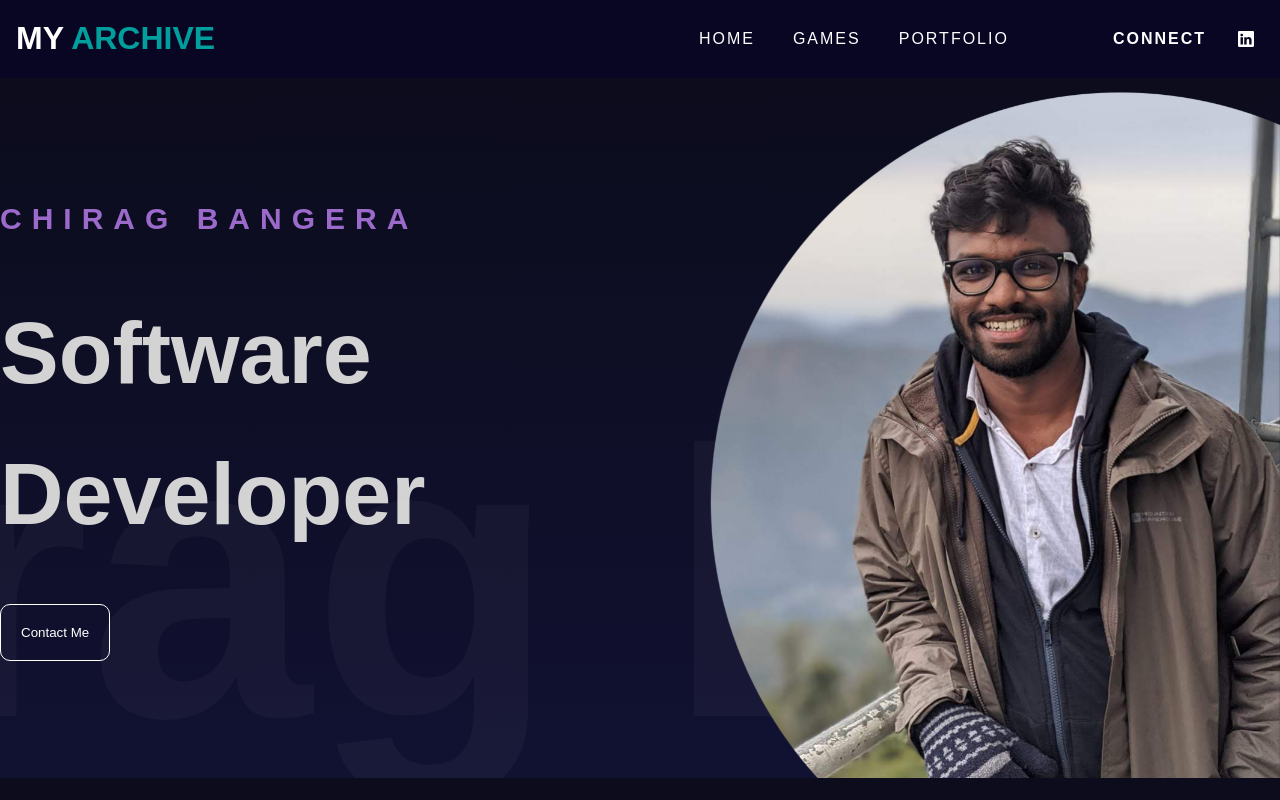
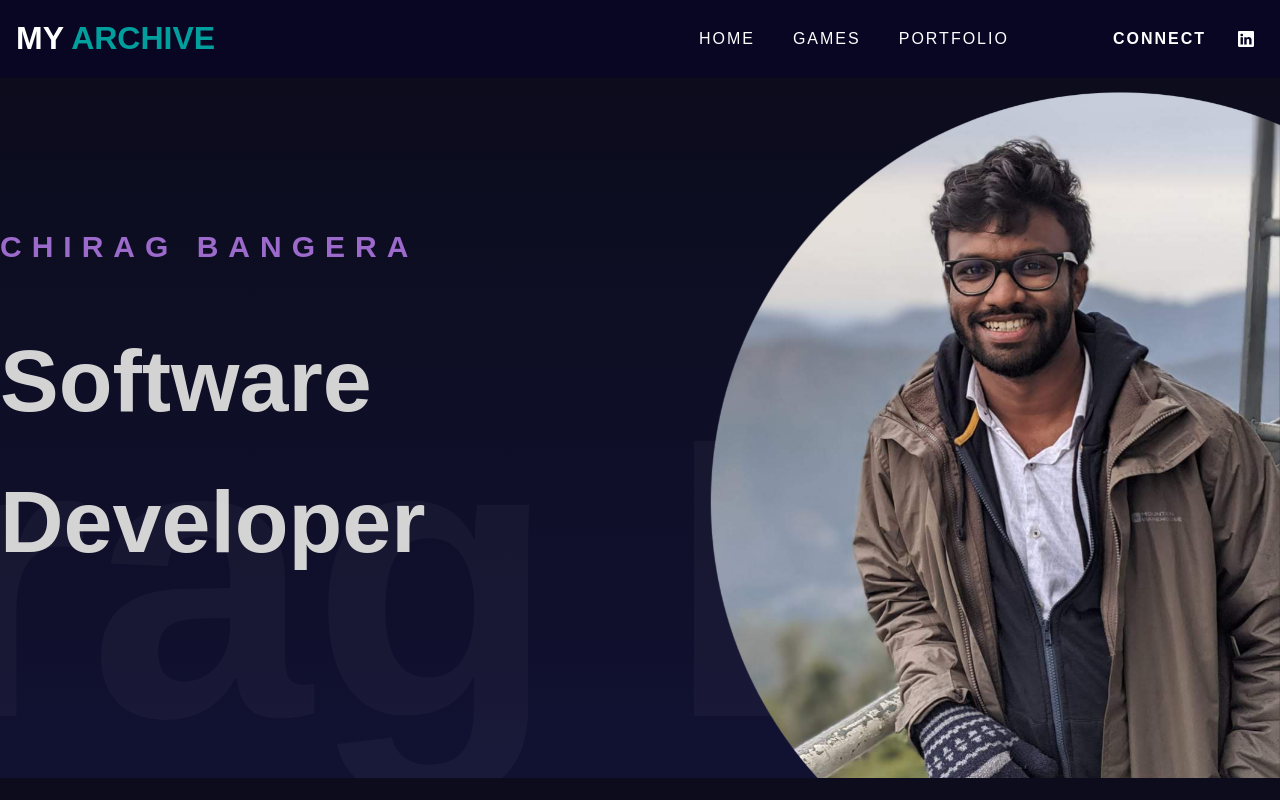
Before and after one commit to RealBadass007/my-archive-frontend, a React (Vite) app: page /portfolio in a window 1280 px wide. Shown: the top 800 px of the page. Built offline with nearby package versions, Linux system fonts and the light colour scheme.

Commit message:
added resume pdf and changed docker outbound port

```diff
--- a/src/components/chirag/Chirag.jsx
+++ b/src/components/chirag/Chirag.jsx
@@ -55,7 +55,6 @@ const Chirag = () => {
             {/* <motion.button variants={textVariants}>
               See the Latest Works
             </motion.button> */}
-            <motion.button variants={textVariants}>Contact Me</motion.button>
           </motion.div>
           {/* <motion.img
             variants={textVariants}
--- a/src/components/contact/Contact.jsx
+++ b/src/components/contact/Contact.jsx
@@ -64,6 +64,10 @@ const Contact = () => {
           <h2>Phone</h2>
           <span>+91 9930403449</span>
         </motion.div>
+        <motion.div className="item" variants={variants}>
+          <h2>Resume</h2>
+          <a href="/Chirag_Bangera_Resume.pdf" target="_blank"><span>Click here to download (NOT UPDATED!)</span></a>
+        </motion.div>
       </motion.div>
       <div className="formContainer">
         <motion.div
```
Also changed, not shown: 1 other file (tests, documents, lock files or other folders).
